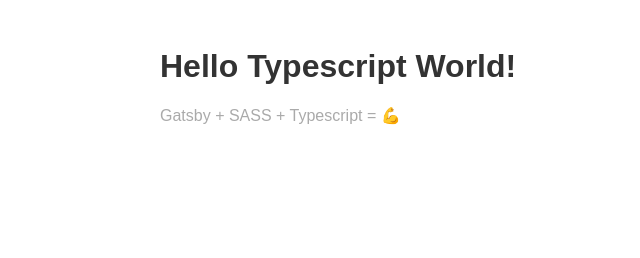
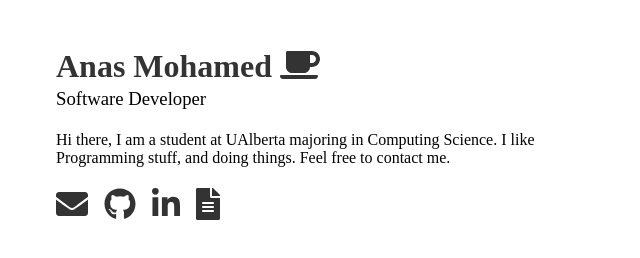
Before and after one commit to amohamed11/anecdotalthoughts, a Gatsby site: page / in a window 1280 px wide. Shown: the whole page, without its empty margins (0-640 px from the left). Built offline with nearby package versions, Linux system fonts and the light colour scheme; Gatsby itself is replaced by a stand-in of ours; a web font is replaced by a local one.

Commit message:
Deployed version 1.0

```diff
--- a/gatsby-config.js
+++ b/gatsby-config.js
@@ -1,11 +1,20 @@
 module.exports = {
+  pathPrefix: `/`,
   siteMetadata: {
-    name: `Hello Typescript World!`,
-    tagline: `Gatsby + SASS + Typescript = 💪`
+    name: `Anas Mohamed`,
+    tagline: `Hey, there`
   },
   plugins: [
     `gatsby-plugin-sass`,
     `gatsby-plugin-typescript`,
     `gatsby-plugin-tslint`,
+    `gatsby-transformer-json`,
+    {
+      resolve: `gatsby-source-filesystem`,
+      options: {
+        path: `${__dirname}/src/data`,
+        name: `data`,
+      },
+    },
   ],
 }
--- a/src/pages/Index.module.scss
+++ /dev/null
@@ -1,13 +0,0 @@
-.Container {
-  max-width: 60rem;
-  margin: 3rem auto 0;
-  font-family: sans-serif;
-
-  h1 {
-    color: #333;
-  }
-
-  p {
-    color: #aaa;
-  }
-}
--- a/src/pages/index.tsx
+++ b/src/pages/index.tsx
@@ -1,13 +1,22 @@
-import { graphql } from 'gatsby';
+import { faGithub, faLinkedinIn } from '@fortawesome/free-brands-svg-icons';
+import { faCoffee, faEnvelope, faFileAlt } from '@fortawesome/free-solid-svg-icons';
+import {FontAwesomeIcon} from '@fortawesome/react-fontawesome';
+import { graphql, Link, withPrefix } from 'gatsby';
 import * as React from 'react';
-import * as styles from './Index.module.scss';
+import * as styles from './styles/Index.module.scss';
 
 interface IndexPageProps {
   data: {
-    site: {
-      siteMetadata: {
+    dataJson: {
+      basics: {
         name: string;
-        tagline: string;
+        label: string;
+        summary: string;
+        email: string;
+        profiles: [{
+          network: string;
+          url: string;
+        }]
       },
     },
   };
@@ -15,10 +24,16 @@
 
 export const indexPageQuery = graphql`
   query IndexPageQuery {
-    site {
-      siteMetadata {
+    dataJson {
+      basics {
         name
-        tagline
+        label
+        summary
+        email
+        profiles{
+          network
+          url
+        }
       }
     }
   }
@@ -29,13 +44,32 @@
   public render() {
     const {
       name,
-      tagline,
-    } = this.props.data.site.siteMetadata;
+      label,
+      summary,
+      email,
+      profiles,
+    } = this.props.data.dataJson.basics;
 
     return (
       <div className={styles.Container}>
-        <h1>{name}</h1>
-        <p>{tagline}</p>
+        <h1>{name} <FontAwesomeIcon icon={faCoffee}/> </h1>
+        <h3>{label}</h3>
+        <h4>{summary}</h4>
+
+        <div className="footer">
+          <a href={email}>
+            <FontAwesomeIcon icon={faEnvelope} title="Email me about stuff" size="2x"/>
+          </a>
+          <a href={profiles[0].url}>
+            <FontAwesomeIcon icon={faGithub} title="Check out the things I do" size="2x"/>
+          </a>
+          <a href={profiles[1].url}>
+            <FontAwesomeIcon icon={faLinkedinIn} title="Stalk me on professional facebook" size="2x"/>
+          </a>
+          <a href="/resume.html" >
+            <FontAwesomeIcon icon={faFileAlt} title="Stalk me on professional facebook" size="2x"/>
+          </a>
+        </div>
       </div>
     );
   }
--- /dev/null
+++ b/src/pages/styles/Index.module.scss
@@ -0,0 +1,39 @@
+@import url('https://fontlibrary.org/face/poppins');
+
+.Container {
+  font-family: 'PoppinsLight';
+  font-weight: normal;
+  font-style: normal;
+  max-width: 60rem;
+  margin: 3rem 3rem 0;
+
+  h1 {
+    color: #333;
+    margin-bottom: -0.5em;
+  }
+
+  h3 {
+    font-weight: lighter;
+  }
+
+  h4 {
+    font-weight: lighter;
+    max-width: 30em;
+  }
+
+  p {
+    color: #aaa;
+  }
+
+  a {
+    color: #333;
+  }
+
+  a:hover {
+    color: rgb(117, 114, 114);
+  }
+}
+
+svg{
+  margin-right: 0.5em;
+}
```
Also changed, not shown: package.json (+14 -1 lines), static/resume.html (renamed from src/data/resume.html, +2 -6 lines), README.md (deleted), 2 other files.
